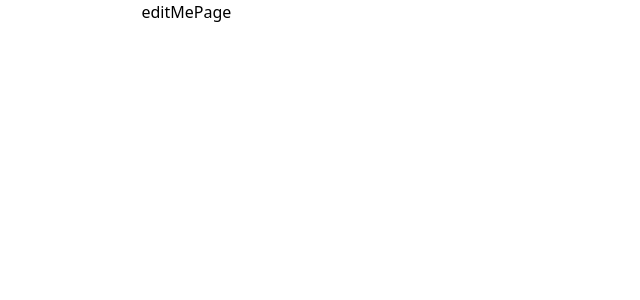
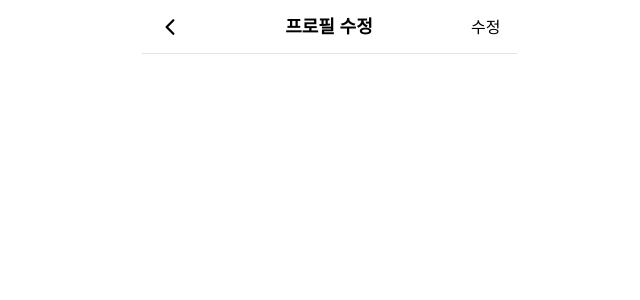
Before and after one commit to develop-13/sturing, a Next.js app: page /user/me/edit in a window 1280 px wide. Shown: the top 300 px of the page, without its empty margins (311-951 px from the left). Built offline with nearby package versions, Linux system fonts and the light colour scheme.

Commit message:
마이 프로필 헤더

```diff
--- a/src/app/user/me/edit/page.tsx
+++ b/src/app/user/me/edit/page.tsx
@@ -1,5 +1,16 @@
+import Icon from "@/components/common/atoms/Icon";
+import HeaderForamt from "@/components/header_metarials/organisms/headerForamt";
+
 function editMePage() {
-  return <div>editMePage</div>;
+  return (
+    <div>
+      <HeaderForamt
+        icons_left={<Icon type="BACK" />}
+        text_center="프로필 수정"
+        icons_right={"수정"}
+      />
+    </div>
+  );
 }
 
 export default editMePage;
```
